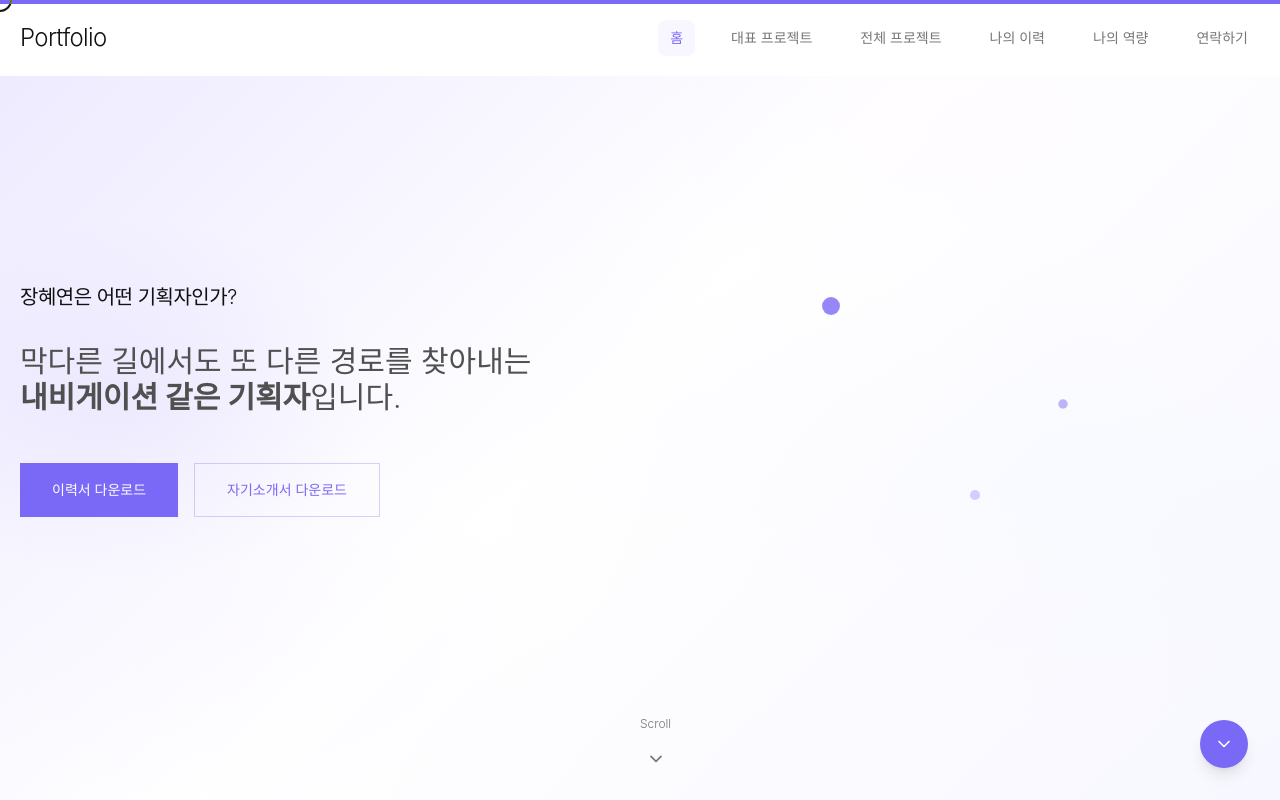
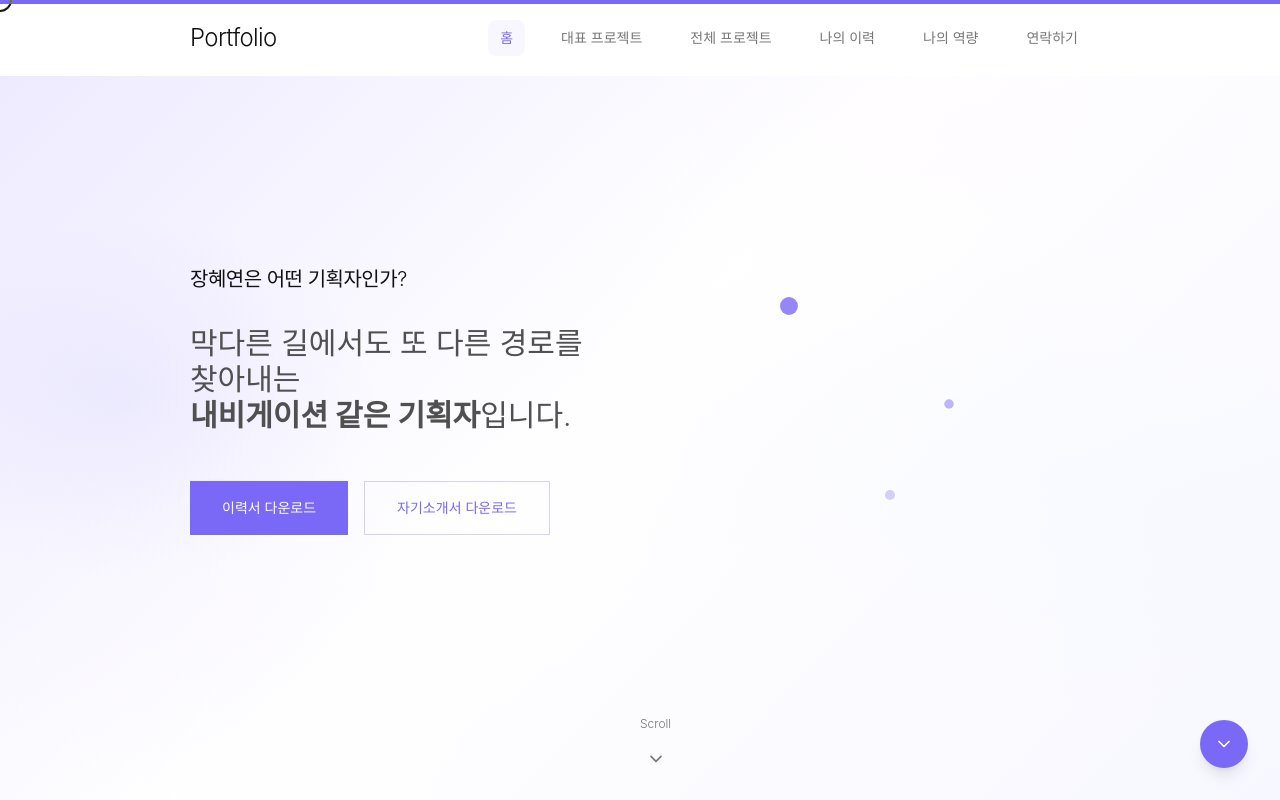
Before and after one commit to hyeyeon57/Hyeyeon-Portfolio, a Next.js app: page / in a window 1280 px wide. Shown: the top 800 px of the page. Built offline with nearby package versions, Linux system fonts and the light colour scheme.

Commit message:
?덉씠?꾩썐 ?ㅼ젙 珥덇린媛믪쑝濡?蹂듭썝

```diff
--- a/tailwind.config.ts
+++ b/tailwind.config.ts
@@ -9,10 +9,10 @@ const config: Config = {
   theme: {
     extend: {
       maxWidth: {
-        'container': '1560px', // 전체 1920px 기준, 컨테이너 1560px
+        'container': '1540px',
       },
       spacing: {
-        'container-x': '20px', // 컨테이너 내 좌우 마진 각 20px (실제 컨텐츠 영역: 1520px)
+        'container-x': '190px',
       },
       colors: {
         // 배경 컬러 (새 컬러 팔레트)
```
